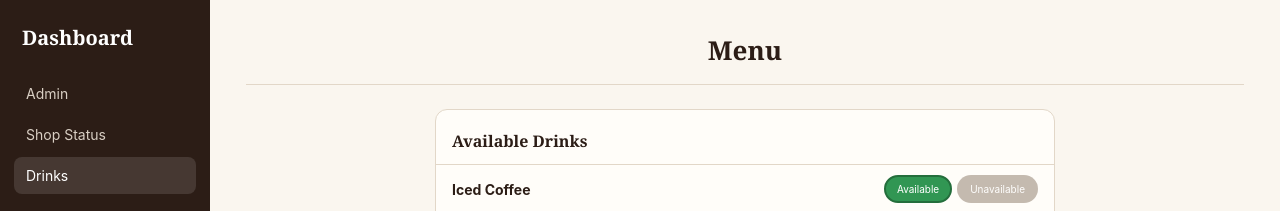
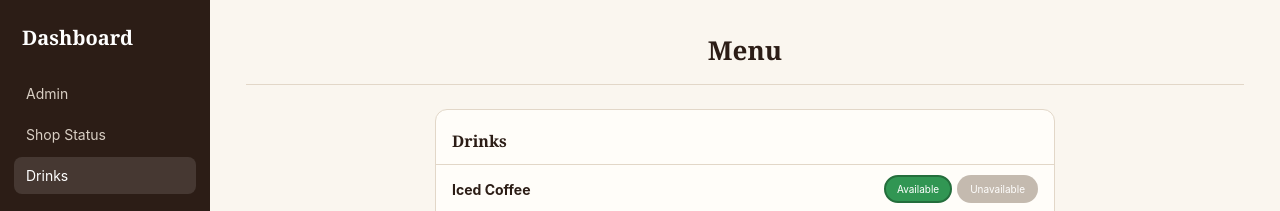
Before and after one commit to OCRAM032/Natespresso, a plain HTML site: page drinks.html in a window 1280 px wide. Shown: the top 211 px of the page. Drawn offline with Linux system fonts and the light colour scheme.

Commit message:
Small changes

```diff
--- a/drinks.html
+++ b/drinks.html
@@ -19,7 +19,7 @@
       <div class="admin-browser"><span></span><span></span><span></span></div>
       <h1 class="admin-title centered">Menu</h1>
       <section class="admin-menu-list">
-        <h2>Available Drinks</h2>
+        <h2>Drinks</h2>
 
         <div class="availability-admin-row">
           <b>Iced Coffee</b>
```
